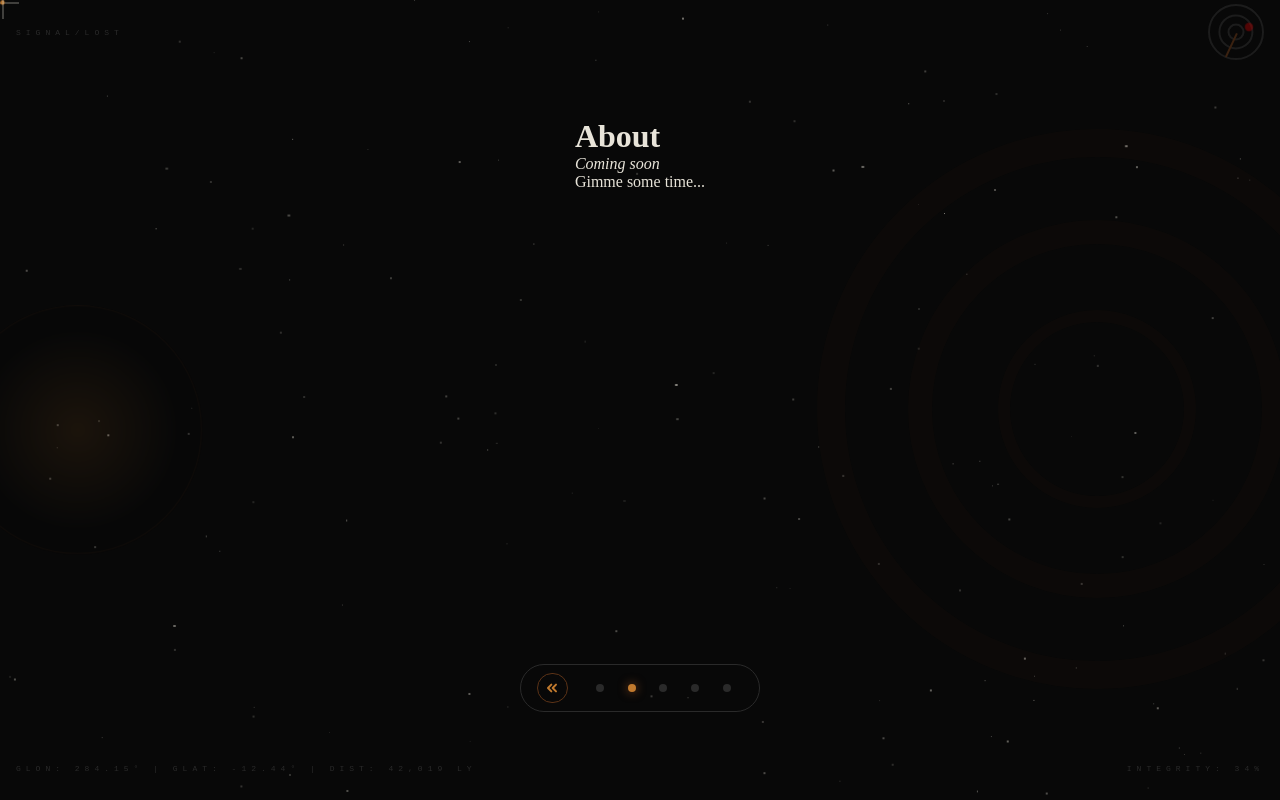
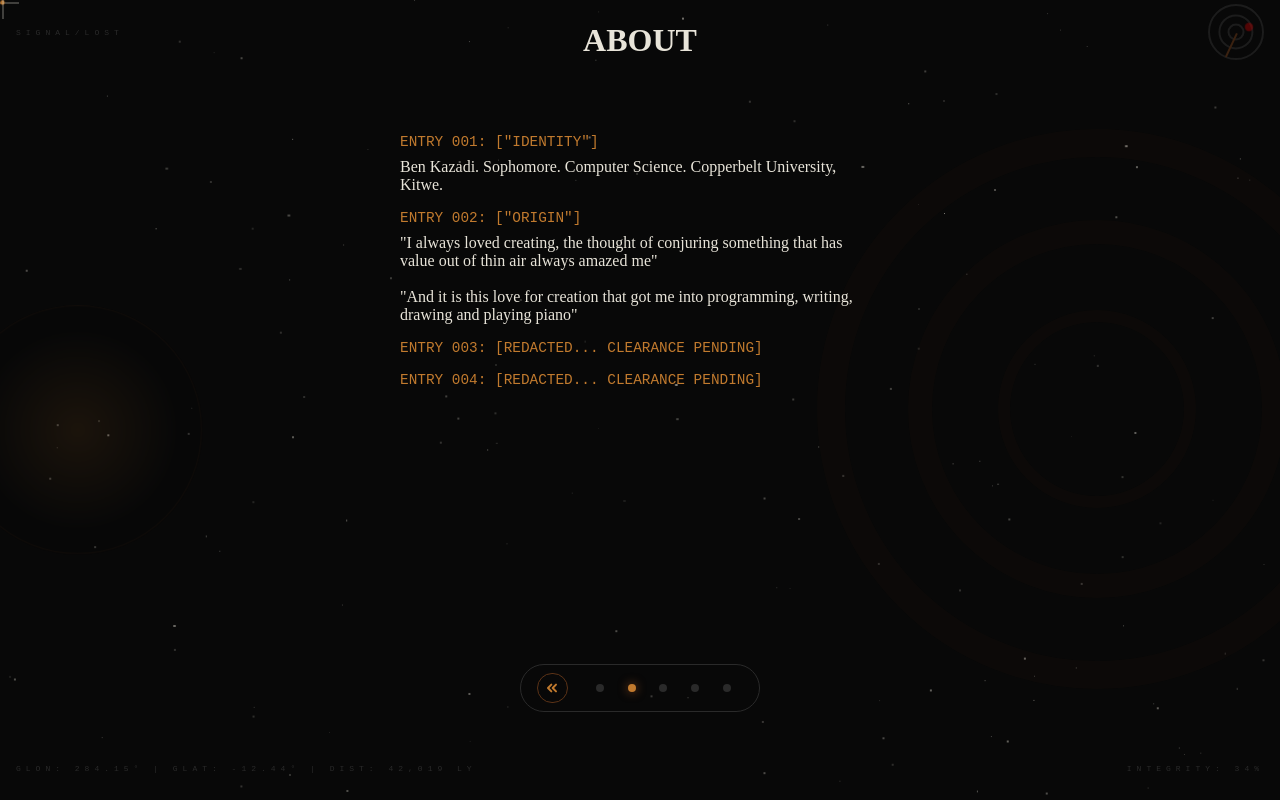
Before and after one commit to benkazadi/Portfolio, a React (Vite) app: page / in a window 1280 px wide. Both pictures are taken after a click on the element 631 px from the left and 688 px from the top of the page. Built offline with nearby package versions, Linux system fonts and the light colour scheme.

Commit message:
about v01

```diff
--- a/src/App.jsx
+++ b/src/App.jsx
@@ -99,9 +99,12 @@ function App() {
 	}, []);
 
 	function transitionTo() {
-		//add blur effect
-		//wait
-		//remove blur effect
+		const blur = document.createElement("div");
+		blur.className = "blur";
+		document.body.appendChild(blur);
+		setTimeout(() => {
+			document.body.removeChild(blur);
+		}, 1000);
 	}
 
 	const [currentTab, setCurrentTab] = useState('home');
--- a/src/Pages/About.jsx
+++ b/src/Pages/About.jsx
@@ -1,9 +1,20 @@
+import '../styles/about.css'
+
 export default function About() {
     return (
         <div className='content'>
-            <h1>About</h1>
-            <p><i>Coming soon</i></p>
-            <p>Gimme some time...</p>
+            <h1 className='about-head'>ABOUT</h1>
+
+            <h3>ENTRY 001:   ["IDENTITY"]</h3>
+            <p>Ben Kazadi. Sophomore. Computer Science. Copperbelt University, Kitwe. </p>
+
+            <h3>ENTRY 002:   ["ORIGIN"]</h3>
+            <p>"I always loved creating, the thought of conjuring something that has value out of thin air always amazed me"</p>
+            <br />
+            <p>"And it is this love for creation that got me into programming, writing, drawing and playing piano"</p>
+
+            <h3>ENTRY 003: [REDACTED... CLEARANCE PENDING]</h3>
+            <h3>ENTRY 004: [REDACTED... CLEARANCE PENDING]</h3>
         </div>
     );
 }
--- /dev/null
+++ b/src/styles/about.css
@@ -0,0 +1,21 @@
+* {
+    margin: 0;
+    padding: 0;
+    box-sizing: border-box;
+}
+
+.about-head {
+    position: absolute;
+    top: 2.5rem;
+    left: 50%;
+    translate: -50% -50%;
+}
+
+h3 {
+    color: var(--amber-core);
+    font-family: var(--font-mono);
+    font-size: 0.9rem;
+    font-weight: 400;
+    margin-top: 1rem;
+    margin-bottom: 0.5rem;
+}
--- a/src/styles/globals.css
+++ b/src/styles/globals.css
@@ -83,6 +83,15 @@ body {
 	border-radius: 50%;
 	animation: ripple 1s ease-out forwards;
 	opacity: 10%;
+}
+
+.blur {
+	position: absolute;
+	top: 0;
+	left: 0;
+	width: 100%;
+	height: 100%;
+	animation: blur 1s ease forwards;
 }
 
 main {
@@ -303,6 +312,15 @@ main {
 	color: var(--amber-core);
 }
 
+@keyframes blur {
+	0% {
+		backdrop-filter: blur(8px);
+	}
+	100% {
+		backdrop-filter: blur(0px);
+	}
+}
+
 @keyframes starDrift {
 	0% {
 		transform: translate(0, 0);
```
